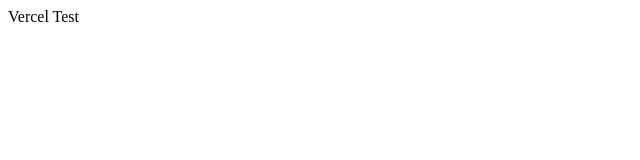
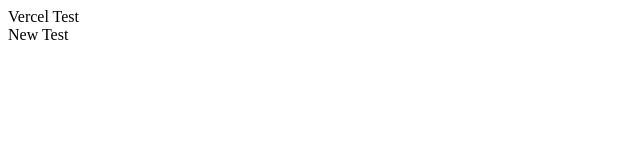
Before and after one commit to CHENGCHANGHU/vercel-test, a website: page index.html in a window 1280 px wide. Shown: the full height of the page, 0-640 px from the left. Drawn offline with Linux system fonts and the light colour scheme.

Commit message:
feat: new test

```diff
--- a/index.html
+++ b/index.html
@@ -8,6 +8,7 @@
 </head>
 <body>
   <div>Vercel Test</div>
+  <div>New Test</div>
   <div id="app" />
 </body>
 </html>
```
